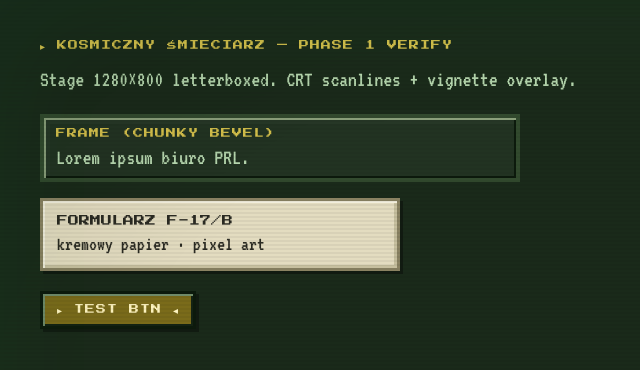
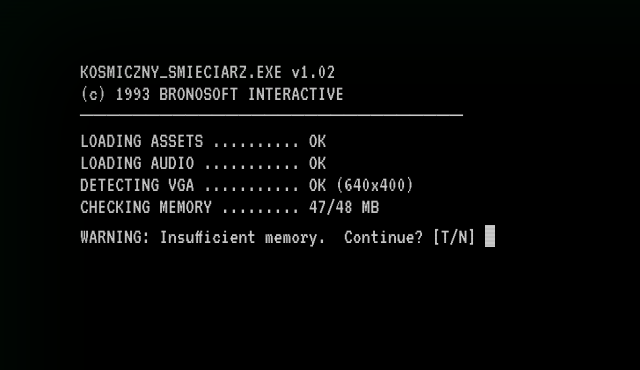
Before and after one commit to WhiteLupi/kosmiczny-smieciarz, a React (Vite) app: page / in a window 1280 px wide. Shown: the top 370 px of the page, without its empty margins (0-640 px from the left). Built offline with nearby package versions, Linux system fonts and the light colour scheme.

Commit message:
feat: BootScreen + TitleScreen + ScreenRouter (browser-verified)

```diff
--- a/src/App.tsx
+++ b/src/App.tsx
@@ -1,21 +1,10 @@
 import { Stage } from './components/Stage';
+import { ScreenRouter } from './components/ScreenRouter';
 
 export default function App() {
   return (
     <Stage>
-      <div className="screen" style={{ padding: 40 }}>
-        <div className="lblAcc">▸ KOSMICZNY ŚMIECIARZ — Phase 1 verify</div>
-        <div style={{ marginTop: 16, fontSize: 22 }}>Stage 1280×800 letterboxed. CRT scanlines + vignette overlay.</div>
-        <div className="frame" style={{ marginTop: 24, maxWidth: 480 }}>
-          <div className="lblAcc">FRAME (chunky bevel)</div>
-          <div style={{ marginTop: 8, fontSize: 22 }}>Lorem ipsum biuro PRL.</div>
-        </div>
-        <div className="frame paper" style={{ marginTop: 16, maxWidth: 360, padding: 14 }}>
-          <div style={{ fontFamily: "'Press Start 2P', monospace", fontSize: 11, color: '#2a2a22' }}>FORMULARZ F-17/B</div>
-          <div style={{ fontSize: 20, color: '#2a2a22', marginTop: 8 }}>kremowy papier · pixel art</div>
-        </div>
-        <button className="btn primary" style={{ marginTop: 20 }}>▸ TEST BTN ◂</button>
-      </div>
+      <ScreenRouter />
     </Stage>
   );
 }
--- /dev/null
+++ b/src/components/BootScreen.tsx
@@ -0,0 +1,65 @@
+import { useEffect, useState } from 'react';
+import { useStore } from '@/state/store';
+import { ensureAudio } from '@/audio/sfx';
+
+const BOOT_LINES = [
+  'LOADING ASSETS .......... OK',
+  'LOADING AUDIO ........... OK',
+  'DETECTING VGA ........... OK (640x400)',
+  'CHECKING MEMORY ......... 47/48 MB',
+];
+
+export function BootScreen() {
+  const setMode = useStore((s) => s.setMode);
+  const [visibleCount, setVisibleCount] = useState(0);
+  const [showPrompt, setShowPrompt] = useState(false);
+  const lines = BOOT_LINES.slice(0, visibleCount);
+
+  useEffect(() => {
+    let cancelled = false;
+    let i = 0;
+    function step() {
+      if (cancelled) return;
+      i++;
+      setVisibleCount(i);
+      if (i < BOOT_LINES.length) {
+        setTimeout(step, 380);
+      } else {
+        setShowPrompt(true);
+      }
+    }
+    const t = setTimeout(step, 380);
+    return () => {
+      cancelled = true;
+      clearTimeout(t);
+    };
+  }, []);
+
+  useEffect(() => {
+    if (!showPrompt) return;
+    function onKey(e: KeyboardEvent) {
+      if (['t', 'T', 'y', 'Y', 'Enter', ' '].includes(e.key)) {
+        ensureAudio();
+        setMode('title');
+      }
+    }
+    window.addEventListener('keydown', onKey);
+    return () => window.removeEventListener('keydown', onKey);
+  }, [showPrompt, setMode]);
+
+  return (
+    <div className="screen boot-screen">
+      <div className="row">KOSMICZNY_SMIECIARZ.EXE v1.02</div>
+      <div className="row">(c) 1993 BRONOSOFT INTERACTIVE</div>
+      <div className="row">─────────────────────────────</div>
+      {lines.map((l, i) => (
+        <div key={i} className="row">{l}</div>
+      ))}
+      {showPrompt && (
+        <div className="row" style={{ marginTop: 8 }}>
+          WARNING: Insufficient memory.&nbsp;&nbsp;Continue? [T/N] <span className="cur">&nbsp;</span>
+        </div>
+      )}
+    </div>
+  );
+}
--- /dev/null
+++ b/src/components/ScreenRouter.tsx
@@ -0,0 +1,37 @@
+import { useStore } from '@/state/store';
+import { BootScreen } from './BootScreen';
+import { TitleScreen } from './TitleScreen';
+
+export function ScreenRouter() {
+  const mode = useStore((s) => s.mode);
+  switch (mode) {
+    case 'boot':
+      return <BootScreen />;
+    case 'title':
+      return <TitleScreen />;
+    case 'sorting':
+      return (
+        <div className="screen" style={{ padding: 40 }}>
+          SORTING — implementacja w Phase 8-9
+        </div>
+      );
+    case 'transit':
+      return (
+        <div className="screen" style={{ padding: 40 }}>
+          TRANSIT — Phase 13
+        </div>
+      );
+    case 'dayEnd':
+      return (
+        <div className="screen" style={{ padding: 40 }}>
+          DAY END — Phase 13
+        </div>
+      );
+    case 'finale':
+      return (
+        <div className="screen" style={{ padding: 40 }}>
+          FINALE — Phase 13
+        </div>
+      );
+  }
+}
--- /dev/null
+++ b/src/components/TitleScreen.tsx
@@ -0,0 +1,56 @@
+import { useEffect, useMemo } from 'react';
+import { useStore } from '@/state/store';
+import { ensureAudio } from '@/audio/sfx';
+
+interface Star {
+  left: number;
+  top: number;
+  delay: number;
+}
+
+export function TitleScreen() {
+  const setMode = useStore((s) => s.setMode);
+
+  const stars = useMemo<Star[]>(
+    () =>
+      Array.from({ length: 60 }, () => ({
+        left: Math.random() * 1280,
+        top: Math.random() * 800,
+        delay: Math.random() * 3,
+      })),
+    [],
+  );
+
+  useEffect(() => {
+    function start() {
+      ensureAudio();
+      setMode('sorting');
+    }
+    function onKey() { start(); }
+    function onClick() { start(); }
+    window.addEventListener('keydown', onKey, { once: true });
+    window.addEventListener('click', onClick, { once: true });
+    return () => {
+      window.removeEventListener('keydown', onKey);
+      window.removeEventListener('click', onClick);
+    };
+  }, [setMode]);
+
+  return (
+    <div className="screen title-screen">
+      <div className="title-stars">
+        {stars.map((s, i) => (
+          <i key={i} style={{ left: s.left, top: s.top, animationDelay: `${s.delay}s` }} />
+        ))}
+      </div>
+      <div className="title-logo">
+        KOSMICZNY
+        <br />
+        ŚMIECIARZ
+      </div>
+      <div className="title-sub">— parodia hero complexu w grach —</div>
+      <div className="title-press">▸ PRESS ANY KEY TO START ZBIERANIE ◂</div>
+      <div className="title-cr">(c) 1993 BRONOSOFT · VGA · 640×400 · SOUND BLASTER DETECTED</div>
+    </div>
+  );
+}
--- a/src/index.css
+++ b/src/index.css
@@ -2,6 +2,7 @@
 @import './styles/frames.css';
 @import './styles/animations.css';
 @import './styles/crt.css';
+@import './styles/screens.css';
 
 *,
 *::before,
--- /dev/null
+++ b/src/styles/screens.css
@@ -0,0 +1,54 @@
+.boot-screen {
+  background: #000;
+  color: #c9c9c9;
+  font-family: 'VT323', monospace;
+  font-size: 22px;
+  padding: 60px 80px;
+}
+.boot-screen .row { white-space: pre; }
+.boot-screen .cur {
+  display: inline-block;
+  width: 10px;
+  background: #c9c9c9;
+  animation: blink 1s steps(1) infinite;
+}
+
+.title-screen {
+  display: flex;
+  flex-direction: column;
+  align-items: center;
+  justify-content: center;
+  gap: 32px;
+  background: #000;
+}
+.title-logo {
+  font-family: 'Press Start 2P', monospace;
+  color: var(--p-accent);
+  font-size: 56px;
+  letter-spacing: 6px;
+  text-align: center;
+  text-shadow: 4px 4px 0 #552c00, 8px 8px 0 #2a1600;
+}
+.title-sub { font-family: 'VT323', monospace; font-size: 28px; color: #9ae29a; }
+.title-press {
+  font-family: 'Press Start 2P', monospace;
+  font-size: 14px;
+  color: #e3d76a;
+  animation: blink 1.2s steps(1) infinite;
+}
+.title-cr {
+  font-family: 'VT323', monospace;
+  font-size: 20px;
+  color: #7a7a7a;
+  position: absolute;
+  bottom: 30px;
+}
+.title-stars { position: absolute; inset: 0; pointer-events: none; }
+.title-stars i {
+  position: absolute;
+  width: 2px;
+  height: 2px;
+  background: #fff;
+  opacity: .8;
+  animation: twinkle 3s infinite;
+}
```
Also changed, not shown: 4 other files (tests, documents, lock files or other folders).
